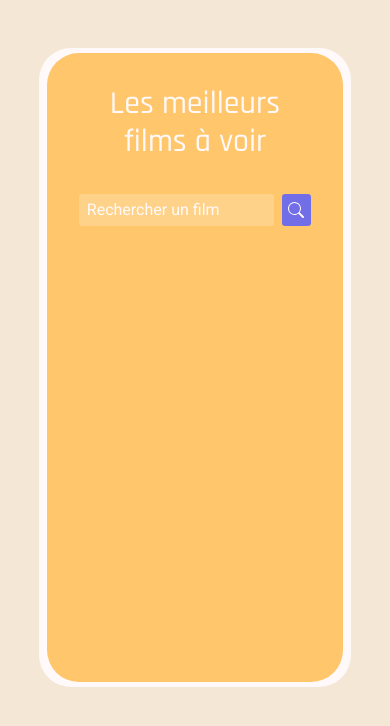
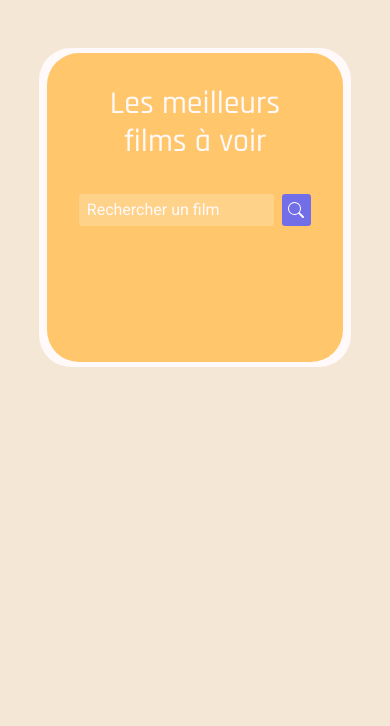
Before and after one commit to mathilde-bordeau/movie-library, a React (Create React App) app: page / in a window 390 px wide. Shown: the top 726 px of the page. Built offline with nearby package versions, Linux system fonts and the light colour scheme.

Commit message:
no display MoviesList with mobile

```diff
--- a/src/Components/App/App.scss
+++ b/src/Components/App/App.scss
@@ -32,9 +32,7 @@
 
 
 // Responsive design
-
 @media screen and (max-width: 420px) {
-
   .main-container {
     flex-direction: column !important;
     align-self: center;
@@ -49,5 +47,4 @@
       width: 100%;
     }
   }
-
 }
--- a/src/Components/Movie/Movie.scss
+++ b/src/Components/Movie/Movie.scss
@@ -71,11 +71,9 @@
 
 
 // Responsive design
+@media screen and (max-width: 420px) {
+  .movie-container {
 
-@media screen and (max-width: 400px) {
-
-  .movie-container {
-    // flex-direction: column;
     h2 {
       text-align: center;
       margin-top: 2rem;
@@ -100,5 +98,4 @@
       height: 100%;
     }
   }
-
 }
--- a/src/Components/MoviesList/MoviesList.jsx
+++ b/src/Components/MoviesList/MoviesList.jsx
@@ -66,7 +66,8 @@ function MoviesList({
       <div className="message-container">
         <p>{message}</p>
       </div>
-      <div className="movieslist-detail-container">
+      <div className={classnames('movieslist-detail-container',
+        (result.page === undefined || result.total_results === 0) ? 'no-display' : '')}>
         <div className="movieslist-detail">
           <ListGroup>
             {movies.map((movie) =>
--- a/src/Components/MoviesList/MoviesList.scss
+++ b/src/Components/MoviesList/MoviesList.scss
@@ -73,3 +73,12 @@
     text-align: center;
   }
 }
+
+
+
+// Responsive design
+@media screen and (max-width: 420px) {
+  .no-display {
+    display: none;
+  }
+}
```
